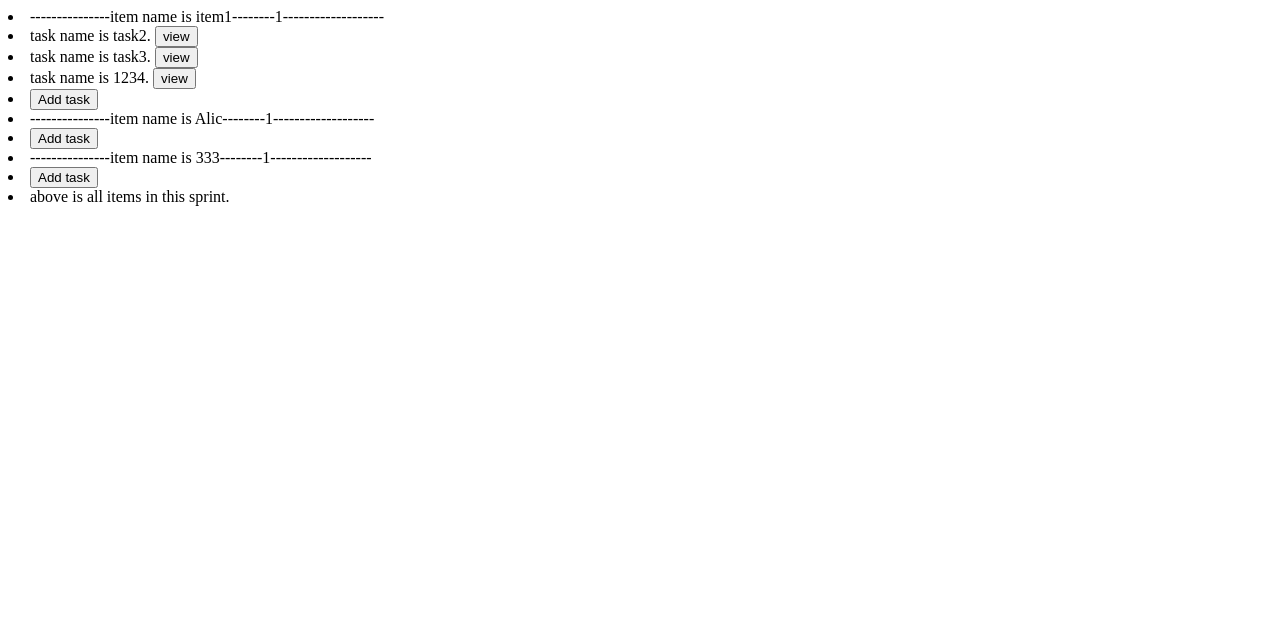
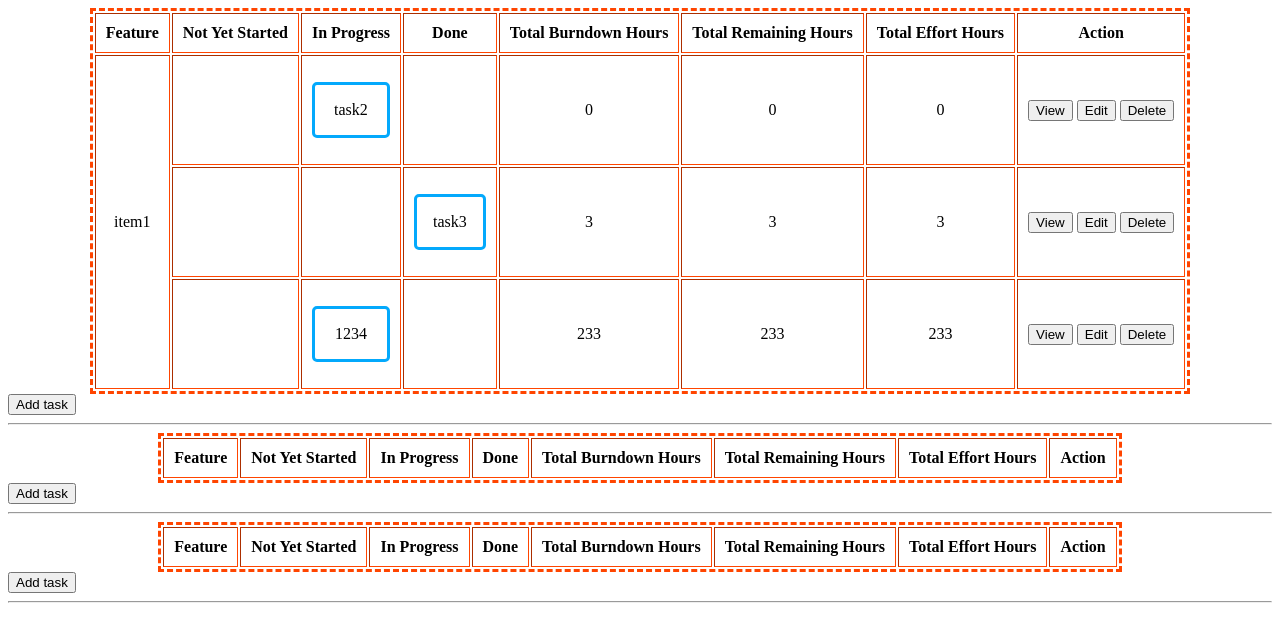
Before and after one commit to lui1214/COMP3297Group, a Django app: template djangoProject/BackTrack/templates/sprint_backlog.html in a window 1280 px wide. Shown: the top 642 px of the page. Run offline with Django 3.2, Linux system fonts and the light colour scheme; the template is opened without the code that fills it: values that come from a table or form of the project are taken from there, others are empty; data comes from the database, SQL or seed files in the repository; both versions use the stored data as it was after the commit; parts of the project's set-up code (start-up, migrations or seed data) failed here and were passed over.

Commit message:
delete task finished, view task working

```diff
--- a/djangoProject/BackTrack/pbi/models.py
+++ b/djangoProject/BackTrack/pbi/models.py
@@ -29,6 +29,10 @@ class Sprint(models.Model):
 	status = models.CharField(choices=STAT, default='Not yet started', max_length=200)
 	create_at = models.DateTimeField(blank=True, default=timezone.now, editable=False)
 	project = models.ForeignKey(Project, on_delete=models.CASCADE)
+
+	#def __str__(self):
+	#	return self.number
+
 	def __str__(self):
 		return self.project.name+' Sprint '+str(self.number)
 
--- a/djangoProject/BackTrack/pbi/urls.py
+++ b/djangoProject/BackTrack/pbi/urls.py
@@ -33,8 +33,8 @@ urlpatterns = [
 		name='ProjectList'),
 
 	#-------sprintbacklog--------------------------------------------------------#
-	path('sprintbacklog/<int:sprint>/',
-		views.sprint_backlog.as_view(),
+	path('viewSprintBacklog/<int:sprint>/',
+		views.viewSprintBacklog.as_view(),
 		 name='sprintbacklog'),
 	path('createTask/<int:item>/',
 		views.TaskCreateView.as_view(),
@@ -42,4 +42,7 @@ urlpatterns = [
 	path('viewTask/<int:task>/',
 		views.TaskView.as_view(),
 		name='viewTask'),
+	path('deleteTask/<int:taskDelete_pk>/',
+		views.TaskDeleteView.as_view(),
+		name='deleteTask'),
 ]
--- a/djangoProject/BackTrack/templates/pbi_currentList.html
+++ b/djangoProject/BackTrack/templates/pbi_currentList.html
@@ -13,7 +13,7 @@
 				<td align="center" valign="center">{{ r.order }}</td>
 				<td align="center" valign="center">{{ r.name }}</td>
                 <td align="center" valign="center">{{ r.description }}</td>
-                <td align="center" valign="center">{{ r.original_sprint_size }}</td>
+                <td align="center" valign="center">{{ r.sprint }}</td>
                 <td align="center" valign="center">{{ r.remaining_sprint_size }}</td>
 				<td align="center" valign="center">{{ r.estimate_of_story_point }}</td>
 				<td align="center" valign="center">{{ r.cumulative_story_point }}</td>
--- a/djangoProject/BackTrack/templates/pbi_list.html
+++ b/djangoProject/BackTrack/templates/pbi_list.html
@@ -12,6 +12,7 @@
 				<td align="center" valign="center">{{ r.order }}</td>
 				<td align="center" valign="center">{{ r.name }}</td>
                 <td align="center" valign="center">{{ r.description }}</td>
+				<td align="center" valign="center">{{ r.sprint }}</td>
                 <td align="center" valign="center">{{ r.remaining_sprint_size }}</td>
 				<td align="center" valign="center">{{ r.estimate_of_story_point }}</td>
 				<td align="center" valign="center">{{ r.cumulative_story_point }}</td>
@@ -30,6 +31,7 @@
 			<tr>
 				<td align="center" valign="center">*empty*</td>
                 <td align="center" valign="center">*empty*</td>
+				<td align="center" valign="center">*empty*</td>
 				<td align="center" valign="center">*empty*</td>
 				<td align="center" valign="center">*empty*</td>
 				<td align="center" valign="center">*empty*</td>
--- a/djangoProject/BackTrack/templates/sprint_backlog.html
+++ b/djangoProject/BackTrack/templates/sprint_backlog.html
@@ -6,7 +6,8 @@
 </head>
 <body>
 {% for item in pbi_list %}
-    <li>---------------item name is {{ item.name }}--------{{item.sprint.id}}-------------------</li>
+	<!--
+    <li>---------------item name is {{ item.name }}--------{{ item.sprint.id }}-------------------</li>
     {% for task in task_list %}
         <div class="if/else">
             {% if task.item == item %}
@@ -16,10 +17,76 @@
             {% endif %}
             {% empty %}
                 <li>No task yet.</li>
-            {% endfor %}
+    {% endfor %}
             <li><button onclick="window.location.href = 'http://localhost:8000/pbi/createTask/{{item.pk}}';">Add task</button></li>
-{% empty %}
-    <li>No item yet.</li>
-{% endfor %}<li>above is all items in this sprint.</li>
+	-->
+
+	<table class="table" border="1" style="border:3px #FF4500 dashed;" cellpadding="10" align="center">
+    <thead>
+        <tr>
+            <th>Feature</th>
+			<th>Not Yet Started</th>
+			<th>In Progress</th>
+			<th>Done</th>
+			<th>Total Burndown Hours</th>
+			<th>Total Remaining Hours</th>
+			<th>Total Effort Hours</th>
+			<th>Action</th>
+        </tr>
+    </thead>
+    <tbody>
+        {% for task in task_list %}
+			 <div class="if/else">
+			{% if task.item == item %}
+            <tr>
+				{% if forloop.first %}
+					<td rowspan="{{ task_list|length }}" align="center" valign="center">{{ task.item }}</td>
+				{% endif %}
+				<td align="center" valign="center">
+					{% if task.status == "Not yet started" %}
+						<p style="border:3px; border-style:solid; border-radius:5px; border-color:#03A9FC; padding: 1em;">{{ task.name }}</p>
+					{% endif %}
+				</td>
+				<td align="center" valign="center">
+					{% if task.status == "In Progress" %}
+						<p style="border:3px; border-style:solid; border-radius:5px; border-color:#03A9FC; padding: 1em;">{{ task.name }}</p>
+					{% endif %}
+				</td>
+				<td align="center" valign="center">
+					{% if task.status == "Completed" %}
+						<p style="border:3px; border-style:solid; border-radius:5px; border-color:#03A9FC; padding: 1em;">{{ task.name }}</p>
+					{% endif %}
+				</td>
+				<td align="center" valign="center">{{ task.hour }}</td>
+				<td align="center" valign="center">{{ task.hour }}</td>
+				<td align="center" valign="center">{{ task.hour }}</td>
+				<td align="center" valign="center">
+					<button onclick="window.location.href = 'http://localhost:8000/pbi/viewTask/{{ task.pk }}';">View</button>
+					<button onclick="window.location.href = 'http://localhost:8000/pbi/editTask/{{ task.pk }}';">Edit</button>
+					<button onclick="window.location.href = 'http://localhost:8000/pbi/deleteTask/{{ task.pk }}';">Delete</button>
+				</td>
+            </tr>
+			{% endif %}
+			{% empty %}
+			<tr>
+				<td align="center" valign="center">*empty*</td>
+                <td align="center" valign="center">*empty*</td>
+				<td align="center" valign="center">*empty*</td>
+				<td align="center" valign="center">*empty*</td>
+				<td align="center" valign="center">*empty*</td>
+				<td align="center" valign="center">*empty*</td>
+				<td align="center" valign="center">*empty*</td>
+				<td align="center" valign="center">*nothing to be done*</td>
+            </tr>
+
+        {% endfor %}
+    </tbody>
+	</table>
+	<button onclick="window.location.href = 'http://localhost:8000/pbi/createTask/{{ item.pk }}';">Add task</button>
+
+	<hr>
+	{% empty %}
+		<p>No item yet.</p>
+{% endfor %}
 </body>
 </html>
--- a/djangoProject/BackTrack/templates/task_create.html
+++ b/djangoProject/BackTrack/templates/task_create.html
@@ -5,7 +5,7 @@
       {% csrf_token %}
       {{ form.as_p }}
       <input type="submit" value="Update">
-	  <button onclick="window.location.href = 'http://localhost:8000/pbi/sprintbacklog/{{task.sprint}}';" value="Back" type="reset">Back</button>
+	  <button onclick="window.location.href = 'http://localhost:8000/pbi/viewSprintBacklog/{{task.sprint.id}}';" value="Back" type="reset">Back</button>
   </form>
 </body>
 </html>
--- /dev/null
+++ b/djangoProject/BackTrack/templates/task_delete.html
@@ -0,0 +1,6 @@
+<form method="post">
+	{% csrf_token %}
+    <p>Are you sure you want to delete "{{ object }}"?</p>
+    <input type="submit" value="Confirm">
+	<button onclick="window.location.href = 'http://localhost:8000/pbi/viewSprintBacklog/{{ object.sprint }}';" value="Back" type="reset">Back</button>
+</form>
--- a/djangoProject/BackTrack/templates/task_view.html
+++ b/djangoProject/BackTrack/templates/task_view.html
@@ -6,4 +6,4 @@
 <p><b>PBI </b>{{ task.item }}</p>
 <button onclick="window.location.href = 'http://localhost:8000/pbi/editTask/{{ task.pk }}';">Edit</button>
 <button onclick="window.location.href = 'http://localhost:8000/pbi/deleteTask/{{ task.pk }}';">Delete</button>
-<button onclick="window.location.href = 'http://localhost:8000/pbi/sprintbacklog/{{ task.sprint.pk }}';" value="Back" type="reset">Back</button>
+<button onclick="window.location.href = 'http://localhost:8000/pbi/viewSprintBacklog/{{ task.sprint.id }}';" value="Back" type="reset">Back</button>
```
Also changed, not shown: djangoProject/BackTrack/pbi/views.py (+105 -86 lines), djangoProject/BackTrack/templates/pbi_new.html (+4 -4 lines), djangoProject/BackTrack/db.sqlite3, djangoProject/BackTrack/pbi/migrations/0031_auto_20191108_1206.py (added).
